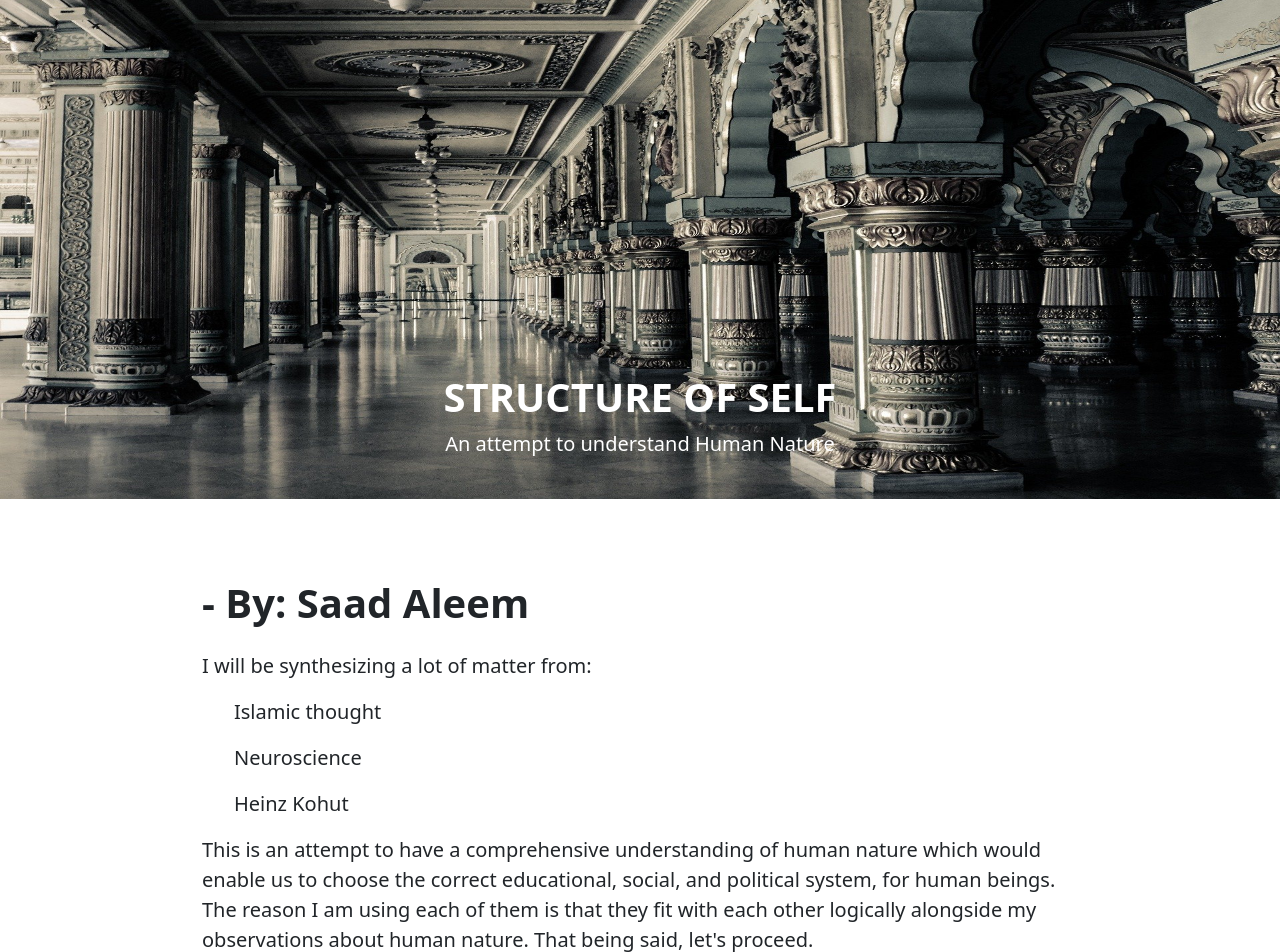
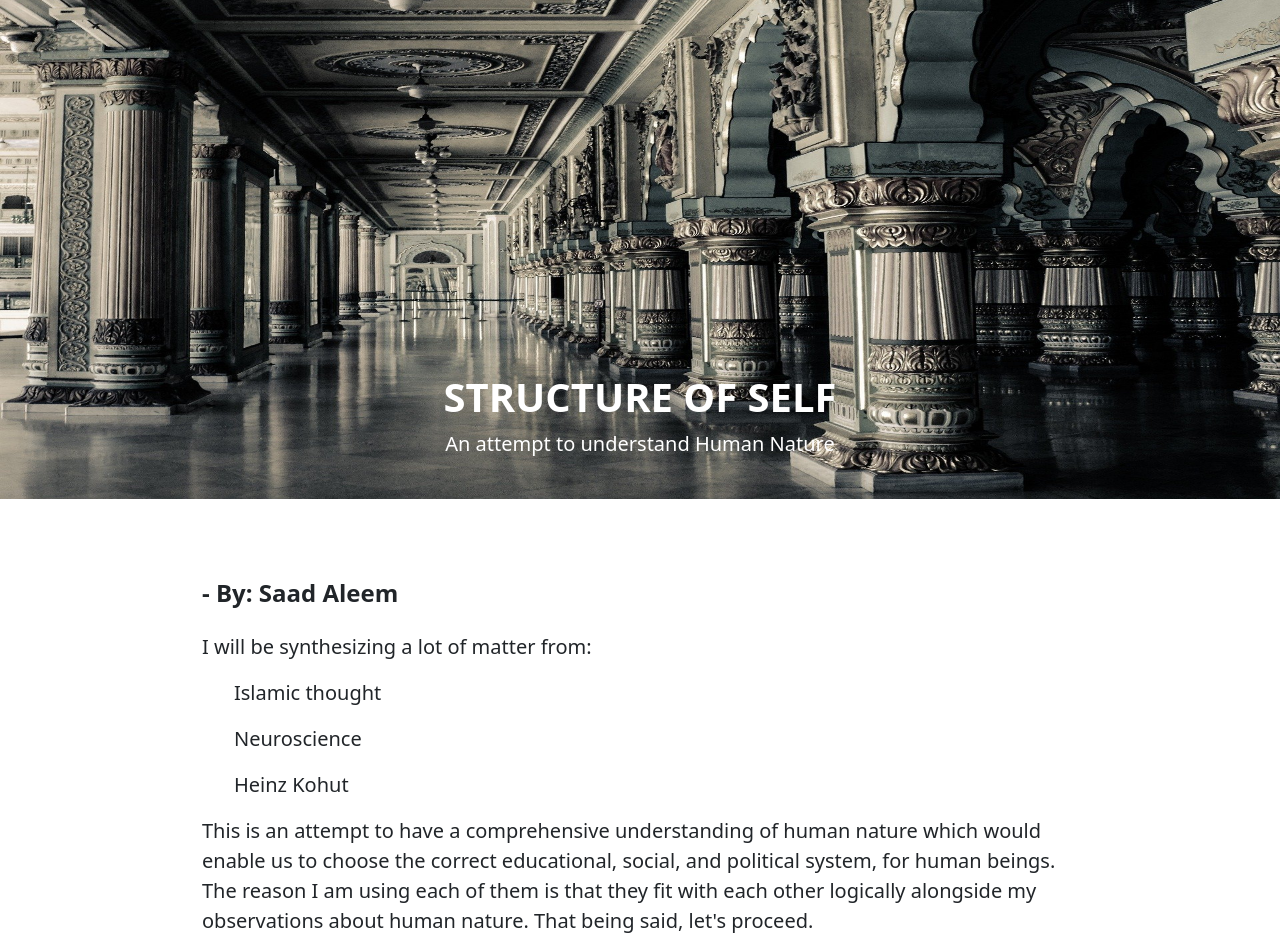
Before and after one commit to Saad-Aleem/islamiclearning, a Django app: page /structure in a window 1280 px wide. Shown: the part 57-1009 px from the top of the page. Run offline with Django 3.2, Linux system fonts and the light colour scheme; parts of the project's set-up code (start-up, migrations or seed data) failed here and were passed over; some libraries are stand-ins or nearby versions.

Commit message:
Update structure.html

```diff
--- a/templates/structure.html
+++ b/templates/structure.html
@@ -62,7 +62,7 @@
     <div class="p-2"></div>
   </div>
   <div class="mx-auto container" style="max-width: 900px;">
-    <h1 class="fw-bold"> - By: Saad Aleem </h2>
+    <h4 class="fw-bold"> - By: Saad Aleem </h4>
     <div class="d-grid gap-3"><div class="p-2"></div></div>
     <p class="lead">I will be synthesizing a lot of matter from:</p>
     <ul class="lead">Islamic thought</ul>
```
